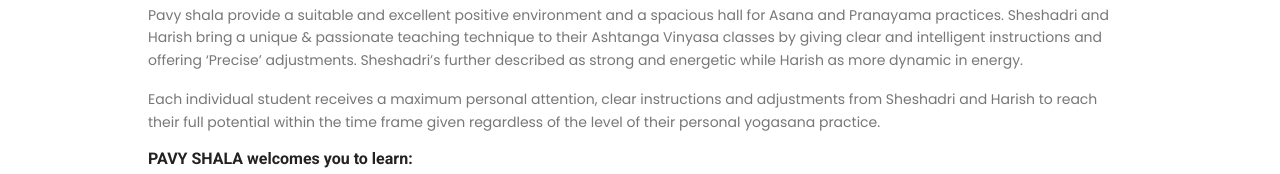
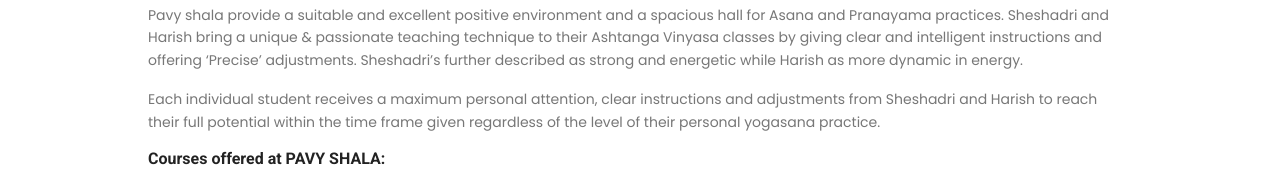
Before and after one commit to Bhavanikashyap/pavy-shala, a plain HTML site: page about.html in a window 1280 px wide. Shown: the part 2390-2564 px from the top of the page. Drawn offline with nearby package versions, Linux system fonts and the light colour scheme; some packages are replaced by stand-ins of ours.

Commit message:
Update about.html

```diff
--- a/about.html
+++ b/about.html
@@ -1,4 +1,4 @@
-<!DOCTYPE html>
+ <!DOCTYPE html>
 <html lang="zxx" class="no-js">
   <head>
     <!-- Mobile Specific Meta -->
@@ -371,7 +371,7 @@
               reach their full potential within the time frame given regardless
               of the level of their personal yogasana practice.
             </p>
-            <h5 class="mb-2">PAVY SHALA welcomes you to learn:</h5>
+            <h5 class="mb-2">Courses offered at PAVY SHALA: </h5>
             <ul style="list-style-type: square">
               <li>Ashtanga Yoga ( Mysore style / LED class )</li>
               <li>Pranayama [Basic and Advance]</li>
```
